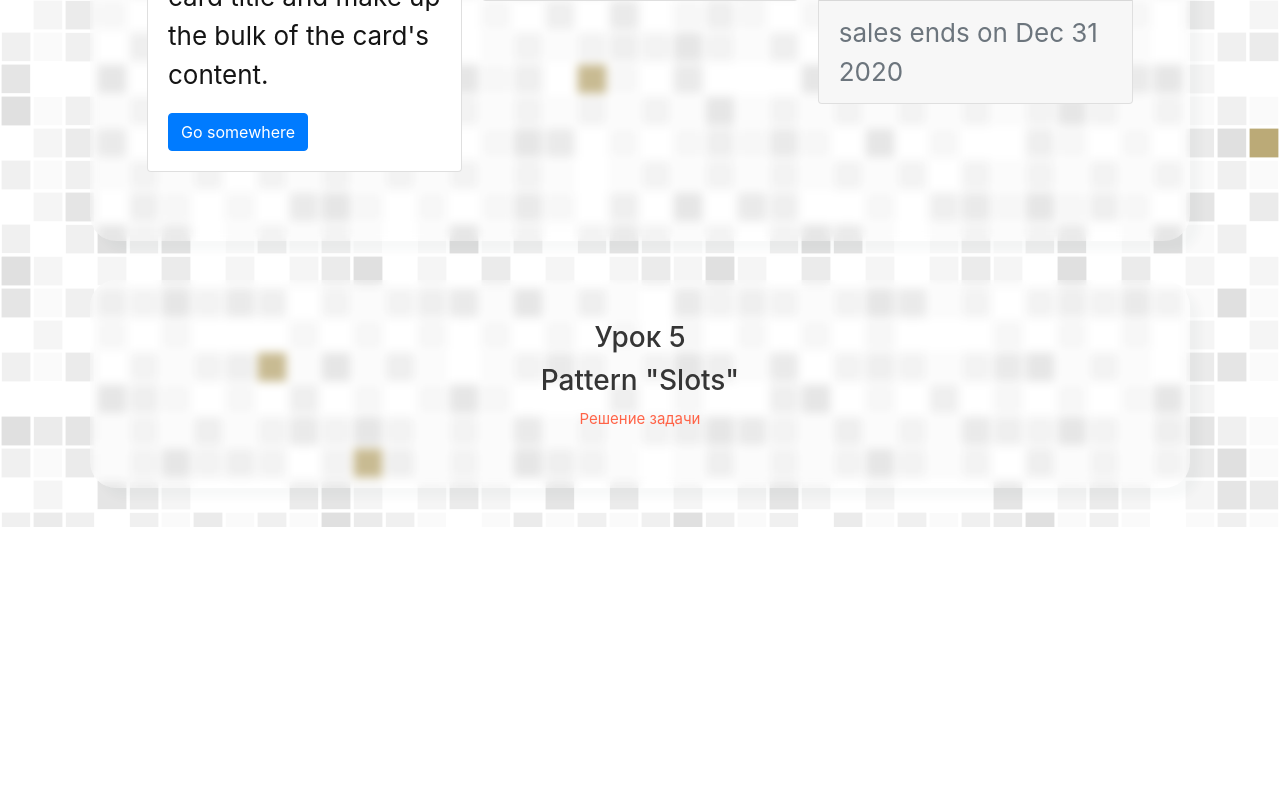
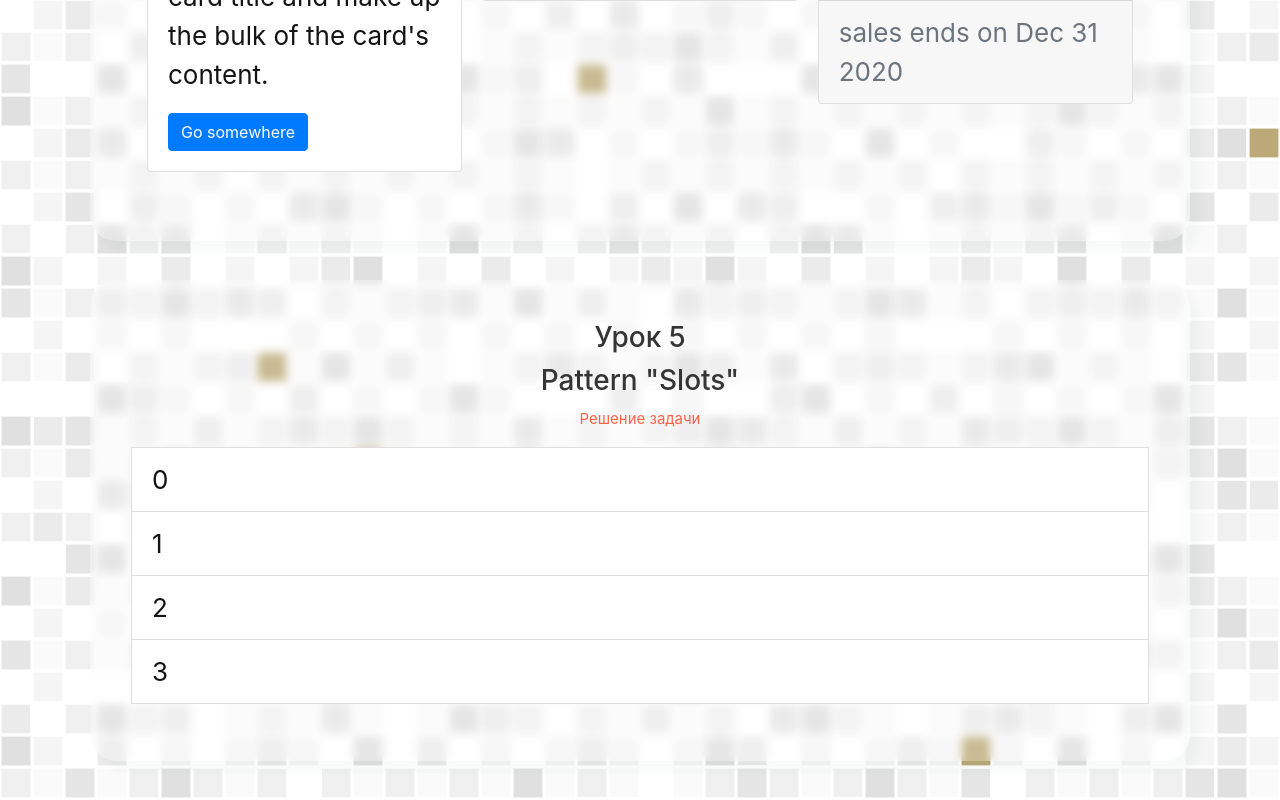
Before and after one commit to ybeliaev/react-basics-course, a React (Create React App) app: page / in a window 1280 px wide. Shown: the part 2753-3553 px from the top of the page. Before the commit the page ends 3280 px from the top, so only its background shows below. Built offline with nearby package versions, Linux system fonts and the light colour scheme.

Commit message:
css link lesson5

```diff
--- a/src/lessons/5-pattert-slots/Lesson5.js
+++ b/src/lessons/5-pattert-slots/Lesson5.js
@@ -1,4 +1,30 @@
+
 import React from 'react';
+import styled from 'styled-components';
+
+
+const Ul = styled.ul`
+    display: flex;
+    flex-direction: column;
+    list-style: none;
+`;
+const Link = styled.a`
+    position: relative;
+    overflow: "hidden";
+    text-decoration: none;
+    display: block;
+    padding: .75rem 1.25rem;
+    background-color: #fff;
+    border: 1px solid rgba(0,0,0,.125);
+    border-bottom: none;
+        :last-of-type {
+            border-bottom: 1px solid rgba(0,0,0,.125);
+        }
+        &:hover{
+            background-color: #e6e6e6;
+        }
+`
+
 
 let arrayItem = ["First Item", "Second Item", "Third Item", "Fourth Item", "Fifth Item"]
 
@@ -14,7 +40,12 @@ export default function Lesson5() {
             <h3>Урок 5</h3>
             <h3>Pattern "Slots"</h3>
             <p style={{textAlign:"center", fontSize:"15px", color:"tomato"}}>Решение задачи</p>
-
+            <Ul>
+                <Link>0</Link>
+                <Link>1</Link>
+                <Link>2</Link>
+                <Link>3</Link>
+            </Ul>
 
         </div>
     );
--- a/src/styledComponents/Ripple/index.js
+++ b/src/styledComponents/Ripple/index.js
@@ -1,3 +1,4 @@
+import React from 'react';
 /*
  * for container must have: overflow: hidden and position: relative
  <Button>
@@ -5,6 +6,9 @@
     <Ripple duration={3000} color="yellow" />
   </Button>
  */
+import { RippleContainer } from "./style";
+
+
 export function Ripple({ duration = 850, color = "#ffffff" }) {
   const [rippleArray, setRippleArray] = React.useState([]);
 
```
Also changed, not shown: 1 other file (tests, documents, lock files or other folders).
